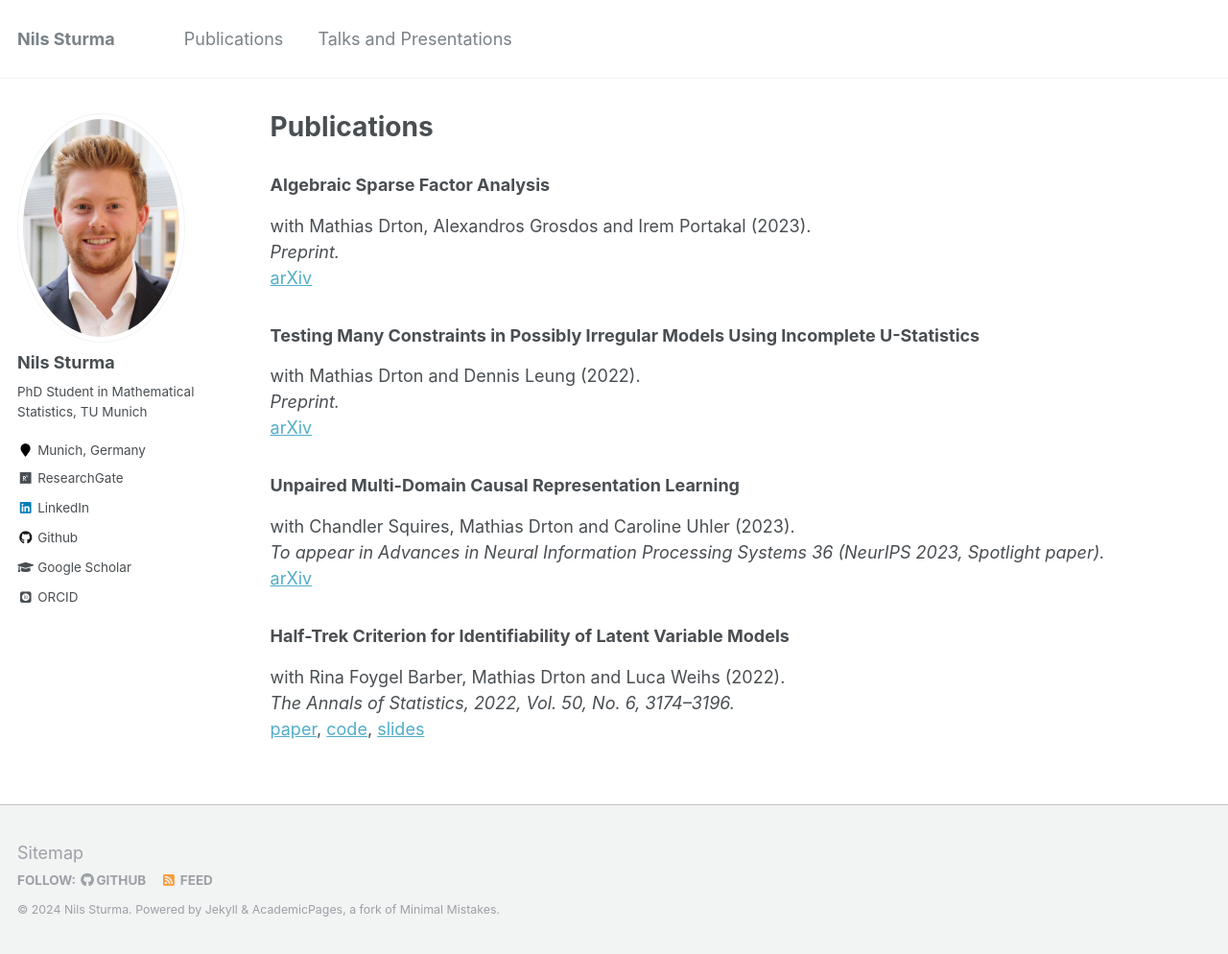
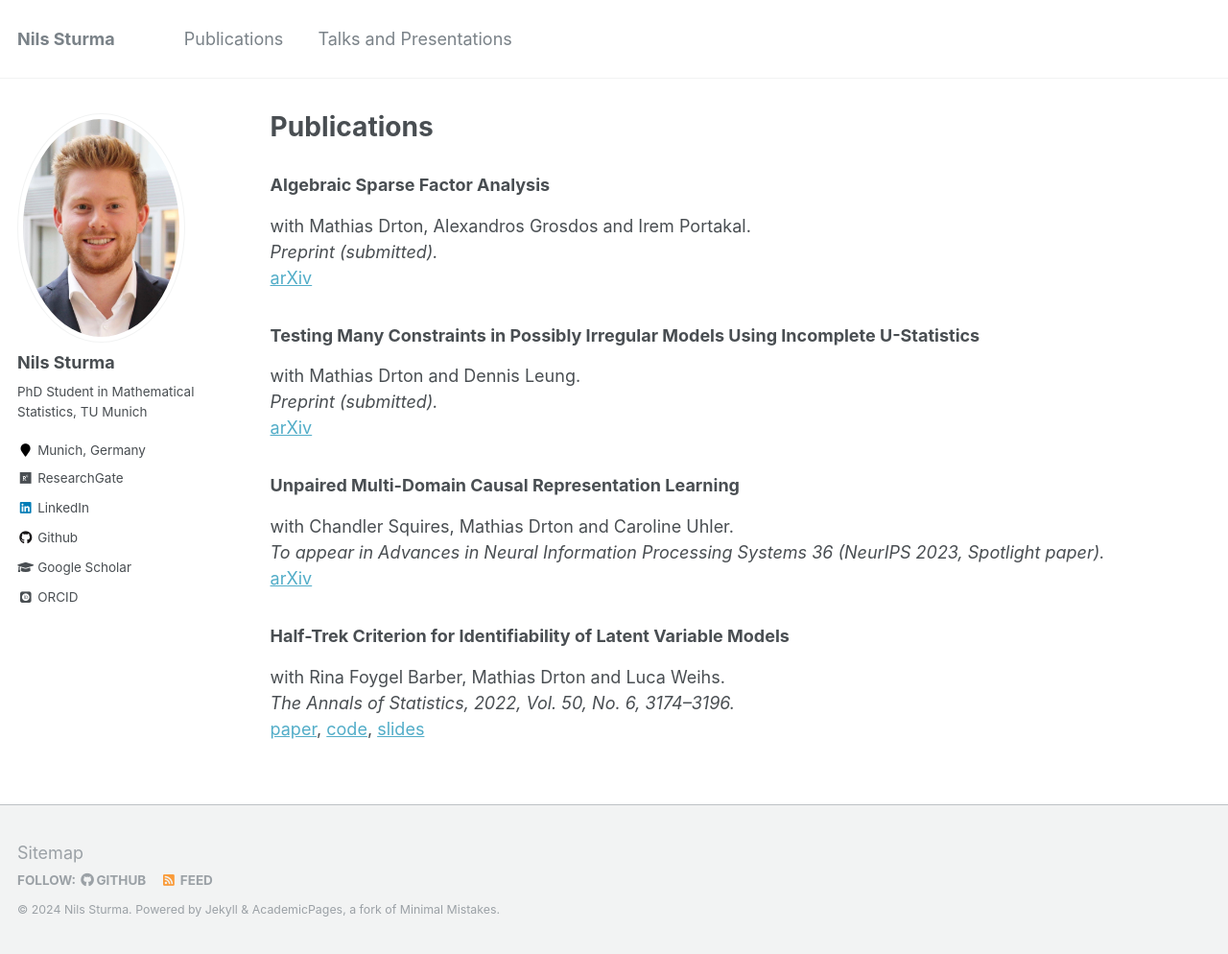
Before and after one commit to NilsSturma/nilssturma.github.io, a Jekyll site: the page built from _pages/publications.md, in a window 1280 px wide and 994 px high. Shown: the whole window at 96% size. Built offline with Jekyll 4.4.1, drawn with Linux system fonts in a browser that asks for light colours; some web fonts are replaced.

Commit message:
removed years in publications

```diff
--- a/_pages/publications.md
+++ b/_pages/publications.md
@@ -17,17 +17,17 @@ author_profile: true
  -->
 
 ### Algebraic Sparse Factor Analysis
-with Mathias Drton, Alexandros Grosdos and Irem Portakal (2023). \
-*Preprint.* \
+with Mathias Drton, Alexandros Grosdos and Irem Portakal. \
+*Preprint (submitted).* \
 [arXiv](https://arxiv.org/abs/2312.14762)
 
 ### Testing Many Constraints in Possibly Irregular Models Using Incomplete U-Statistics
-with Mathias Drton and Dennis Leung (2022). \
-*Preprint.* \
+with Mathias Drton and Dennis Leung. \
+*Preprint (submitted).* \
 [arXiv](https://arxiv.org/abs/2208.11756)
 
 ### Unpaired Multi-Domain Causal Representation Learning
-with Chandler Squires, Mathias Drton and Caroline Uhler (2023). \
+with Chandler Squires, Mathias Drton and Caroline Uhler. \
 *To appear in Advances in Neural Information Processing
 Systems 36 (NeurIPS 2023, Spotlight paper).* \
 [arXiv](https://arxiv.org/abs/2302.00993)
@@ -35,6 +35,6 @@ Systems 36 (NeurIPS 2023, Spotlight paper).* \
 
 
 ### Half-Trek Criterion for Identifiability of Latent Variable Models
-with Rina Foygel Barber, Mathias Drton and Luca Weihs (2022). \
+with Rina Foygel Barber, Mathias Drton and Luca Weihs. \
 *The Annals of Statistics, 2022, Vol. 50, No. 6, 3174–3196.* \
 [paper](https://doi.org/10.1214/22-AOS2221), [code](https://github.com/Lucaweihs/SEMID), [slides](https://nilssturma.github.io/files/LF_HTC_presentation_IMS.pdf)
```
